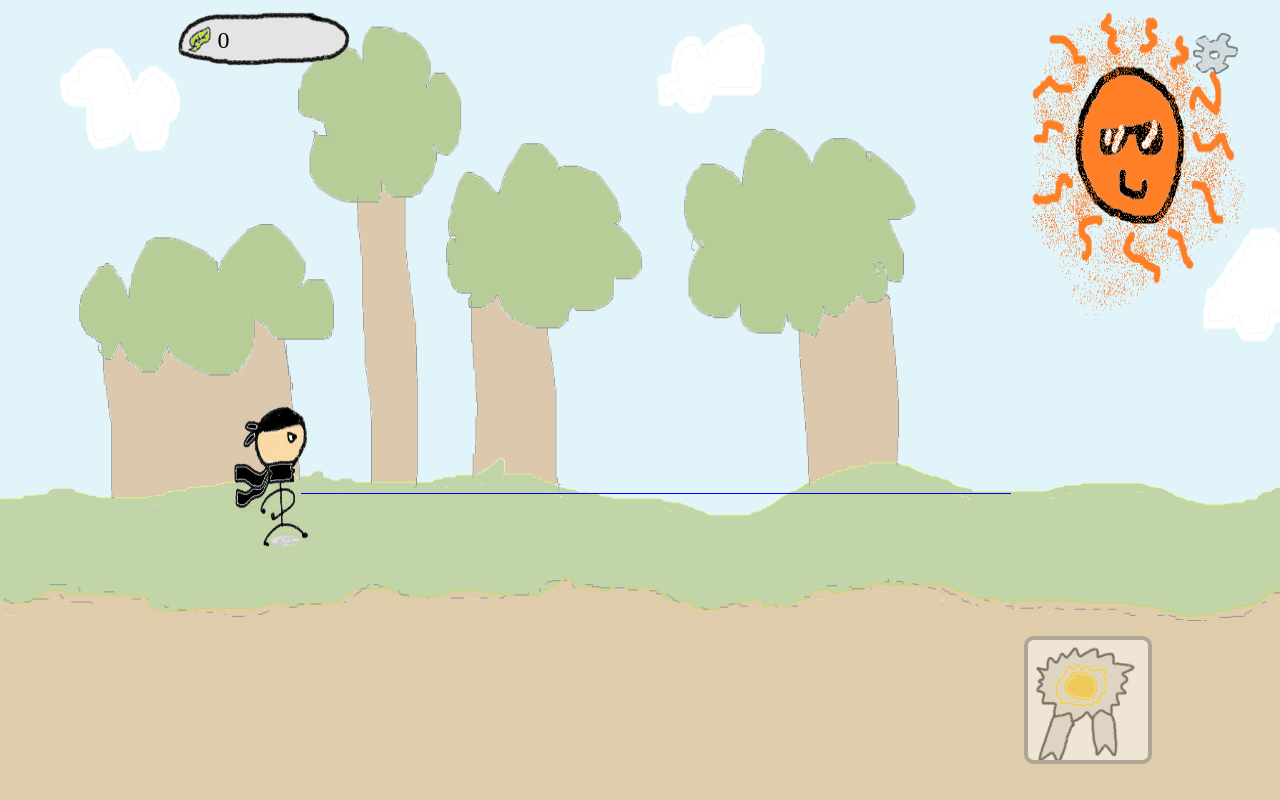
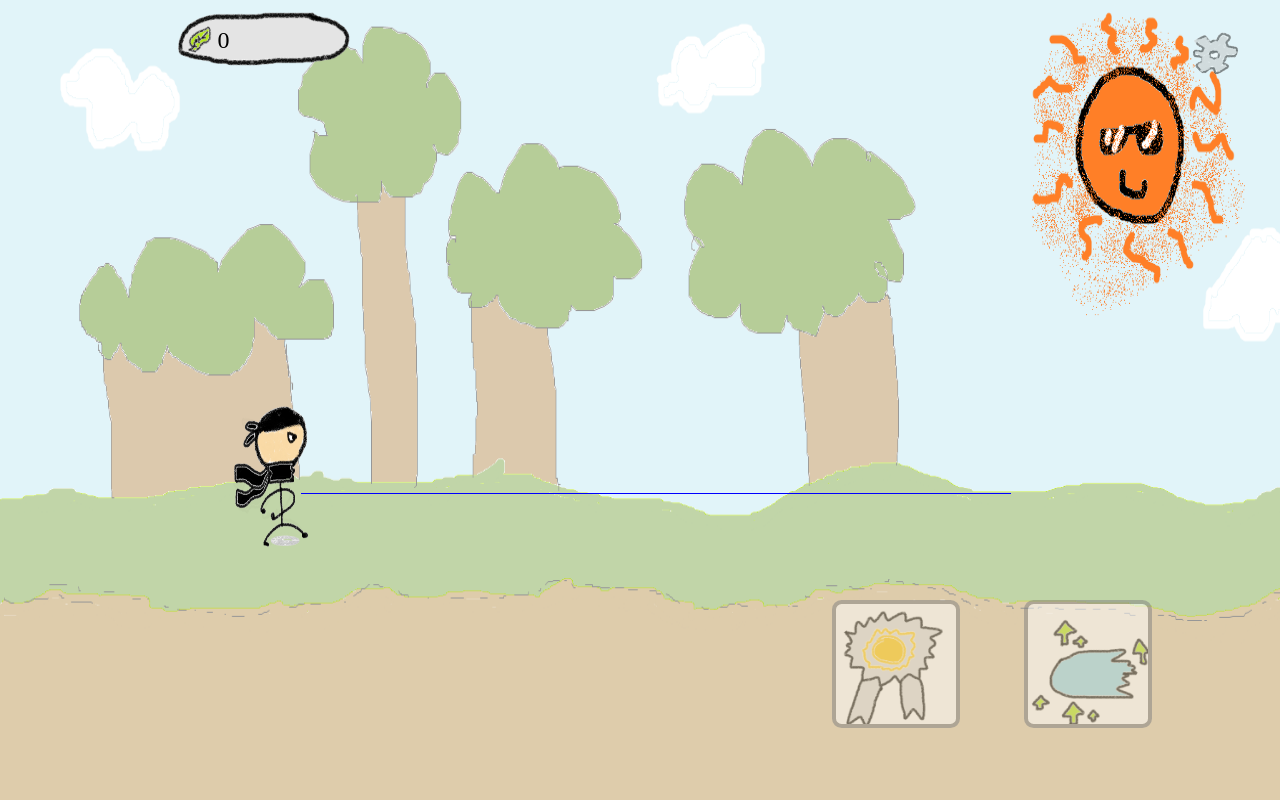
Before and after one commit to calendar-Bssm/GrowJP_Frontend, a Next.js app: page /Game in a window 1280 px wide. Built offline with nearby package versions, Linux system fonts and the light colour scheme; a web font is replaced by a local one.

Commit message:
gamePage

```diff
--- a/src/Components/GamePage/Game.tsx
+++ b/src/Components/GamePage/Game.tsx
@@ -31,17 +31,19 @@ export const Game = () => {
 
     setAttObject(
       attObject.concat(
-        <S.attObject
-          attObjTop={attObjPath}
-          jpLevel={1}
-          ref={createdAttObject}
-        ></S.attObject>
+        <>
+          <S.attObject
+            attObjTop={attObjPath}
+            jpLevel={jpLevel}
+            ref={createdAttObject}
+          ></S.attObject>
+        </>
       )
     );
     lengthOfAtt++;
-    console.log(attObject.length);
-    if (attObject.length >= 10) {
-      setAttObject((attObject.length = 9));
+    console.log(attObject);
+    if (attObject.length >= 100) {
+      setAttObject(attObject.slice(0, 0));
     }
   };
 
@@ -57,7 +59,8 @@ export const Game = () => {
         <S.attLine>{attObject}</S.attLine>
       </S.gameArea>
       <S.skillArea>
-        <S.AchieveBtn background={isAchieveOn}></S.AchieveBtn>
+        <S.achieveBtn background={isAchieveOn}></S.achieveBtn>
+        <S.upgradeBtn></S.upgradeBtn>
       </S.skillArea>
     </S.Container>
   );
--- a/src/Components/GamePage/GameStyle.tsx
+++ b/src/Components/GamePage/GameStyle.tsx
@@ -161,13 +161,13 @@ export const skillArea = styled.div`
   width: 80vw;
   height: 25vh;
   display: flex;
-  justify-content: center;
-  flex-direction: column;
-  align-items: flex-end;
+  justify-content: flex-end;
+  flex-direction: row;
+  align-items: flex-start;
   gap: 5vw;
 `;
 
-export const AchieveBtn = styled.button<{ background: number }>`
+export const achieveBtn = styled.button<{ background: number }>`
   width: 10vw;
   height: 10vw;
   background: url(${(props) => props.background ? "/images/utils/Achieve_1.png" : "/images/utils/Achieve_2.png"});
@@ -191,3 +191,9 @@ export const AchieveBtn = styled.button<{ background: number }>`
     opacity: 0.7;
   }
 `;
+
+export const upgradeBtn = styled(achieveBtn)`
+  background: url("./images/utils/Upgrade.png");
+  background-position: center;
+  background-size: 10vw 10vw;
+`;
```
